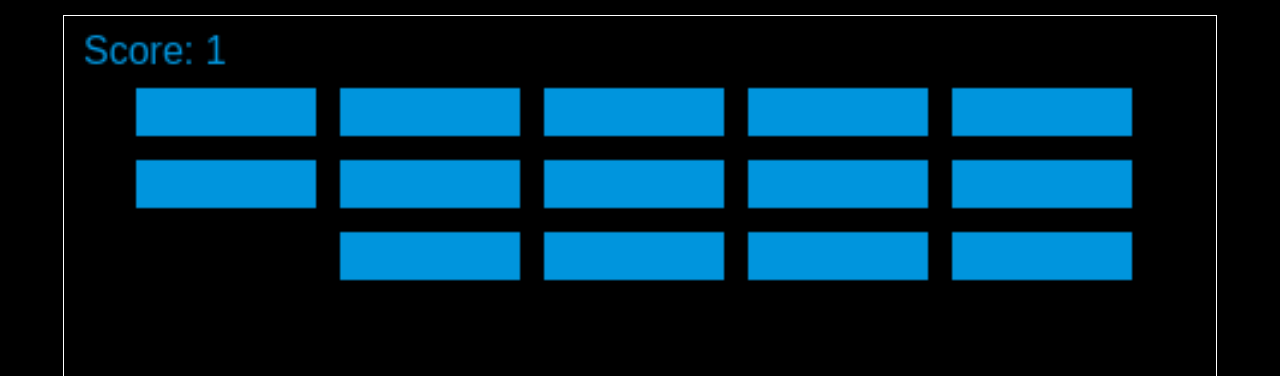
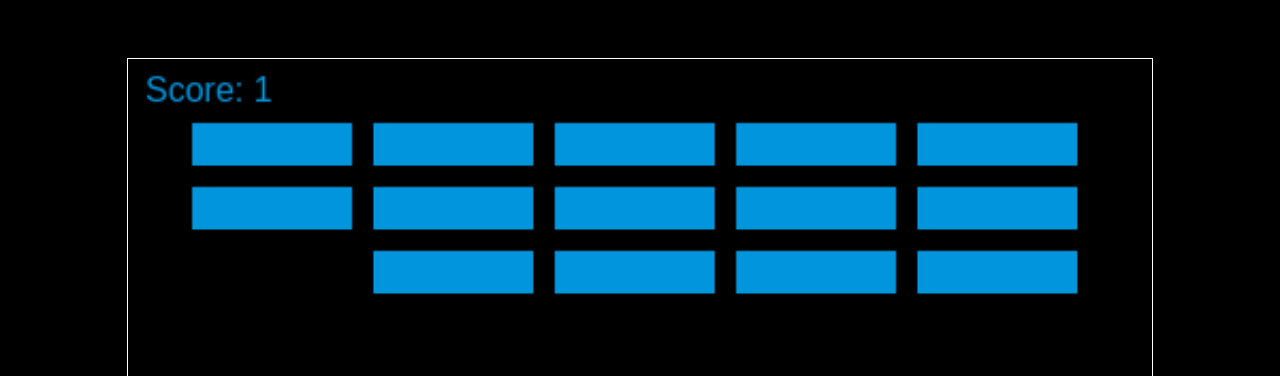
Before and after one commit to yuyakawai/brick-breaker, a plain HTML site: page index.html in a window 1280 px wide. Shown: the top 376 px of the page. Drawn offline with Linux system fonts and the light colour scheme.

Commit message:
Update canvas width to 80%

```diff
--- a/index.html
+++ b/index.html
@@ -17,7 +17,7 @@
         overflow: hidden; /* スクロールを禁止 */
       }
       canvas {
-        width: 90%; /* キャンバスの幅を90%に設定 */
+        width: 80%;
         height: auto; /* 高さを自動に設定 */
       }
       #myCanvas {
```
